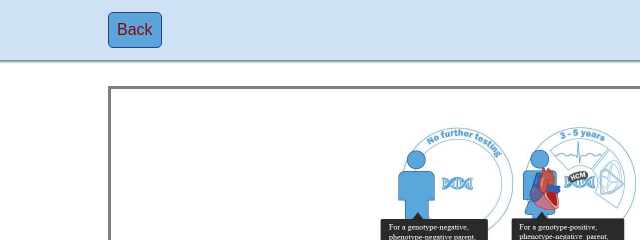
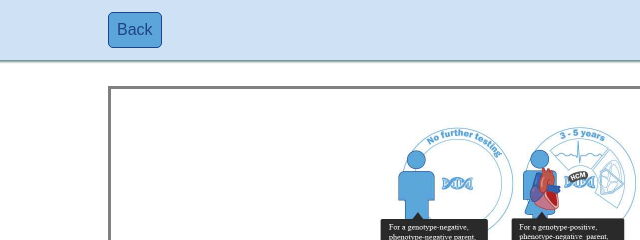
Before and after one commit to sspaeth1/HCM_Interactive, a plain HTML site: page fallback.html in a window 1280 px wide. In both pictures the pointer is over the link "Back". Shown: the top 240 px of the page, 20-660 px from the left. Drawn offline with Linux system fonts and the light colour scheme.

Commit message:
back button rollover color change

```diff
--- a/css/main.css
+++ b/css/main.css
@@ -100,7 +100,7 @@ svg
   color:rgb(219, 161, 161);
 }
 
-.fallback a:hover, .backNav a:hover{
+.fallback a:hover{
   color:rgb(131, 10, 10);
 }
 
@@ -149,6 +149,10 @@ svg
   position: relative;
   left:10%;
   margin-right: 5px;
+}
+
+.backNav a:hover{
+  color:#1F4388;
 }
 
 .backNav span{
```
